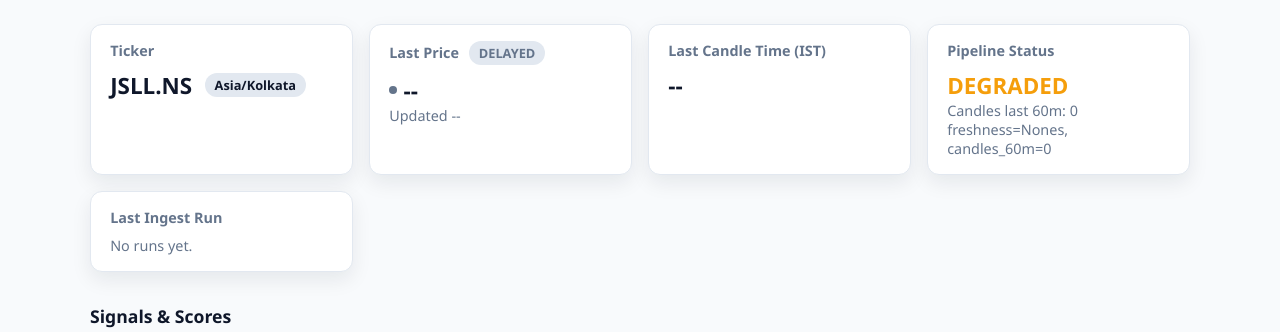
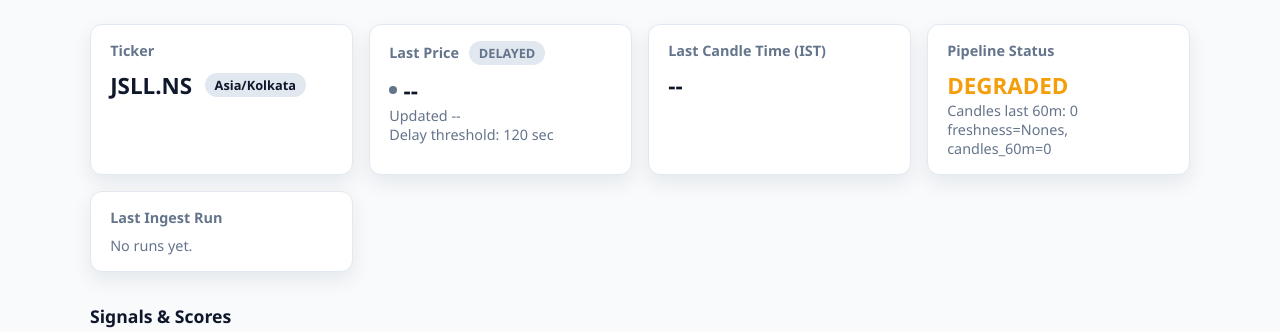
Before and after one commit to prarit0097/jsllapp, a Django app: page / in a window 1280 px wide. Shown: the part 86-418 px from the top of the page. Run offline with Django 5.2, Linux system fonts and the light colour scheme; data that the repository does not hold is empty; parts of the project's set-up code (start-up, migrations or seed data) failed here and were passed over.

Commit message:
Show delay threshold on dashboard

```diff
--- a/templates/dashboard.html
+++ b/templates/dashboard.html
@@ -192,6 +192,7 @@
                 <h2>Last Price <span class="pill" id="live-pill">LIVE</span></h2>
                 <div class="value"><span class="live-dot" id="live-dot"></span><span id="last-price">{% if latest %}{{ latest.close }}{% else %}--{% endif %}</span></div>
                 <div class="note" id="freshness">Updated --</div>
+                <div class="note" id="delay-threshold">Delay threshold: --</div>
             </div>
             <div class="card">
                 <h2>Last Candle Time (IST)</h2>
@@ -323,6 +324,7 @@
         const lastPriceEl = document.getElementById('last-price');
         const lastCandleEl = document.getElementById('last-candle-time');
         const freshnessEl = document.getElementById('freshness');
+        const delayThresholdEl = document.getElementById('delay-threshold');
         const pipelineEl = document.getElementById('pipeline-status');
         const pipelineReasonEl = document.getElementById('pipeline-reason');
         const liveDot = document.getElementById('live-dot');
@@ -424,6 +426,9 @@
                 }
                 const delayed = data.delayed === true;
                 freshnessEl.textContent = freshnessText(data.seconds_since_last_candle, delayed);
+                delayThresholdEl.textContent = typeof data.delay_threshold_sec === 'number'
+                    ? `Delay threshold: ${data.delay_threshold_sec} sec`
+                    : 'Delay threshold: --';
                 setPriceStatus(delayed);
             } catch (err) {
                 setPriceStatus(true);
```
